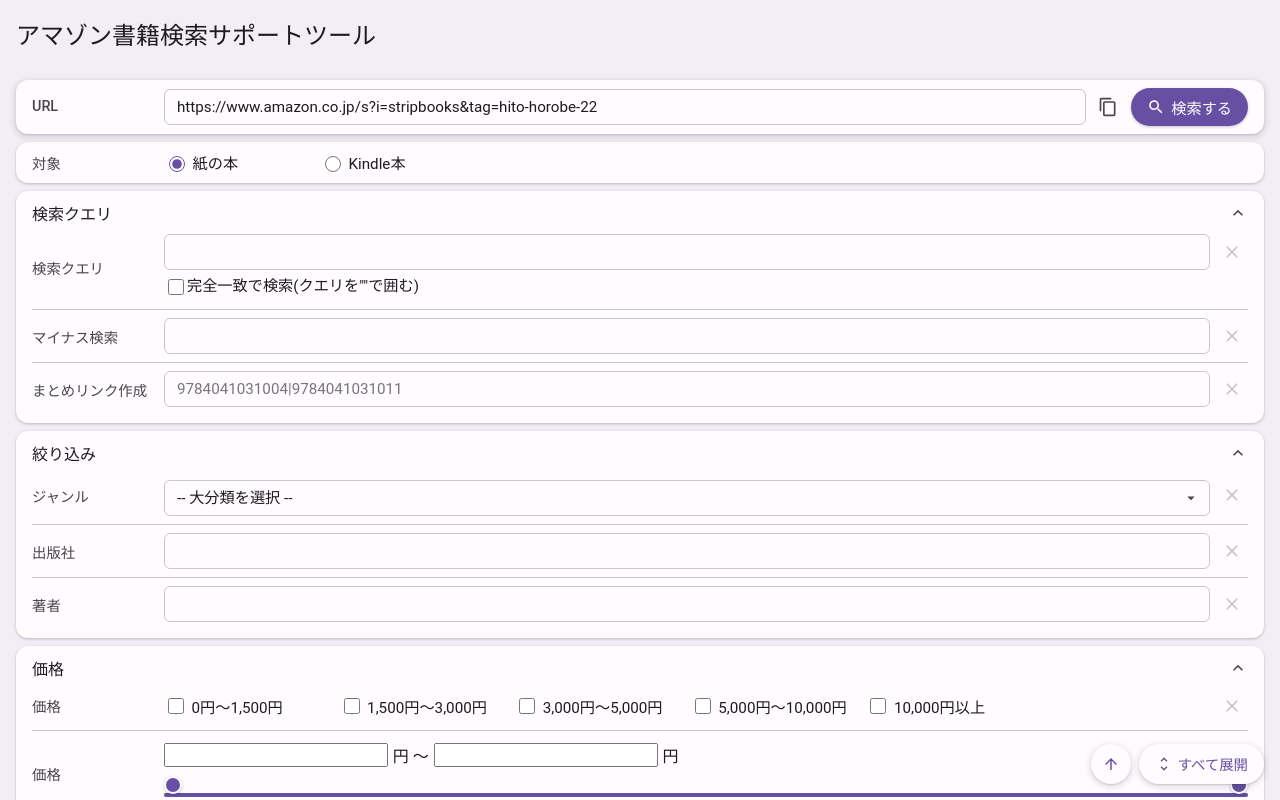
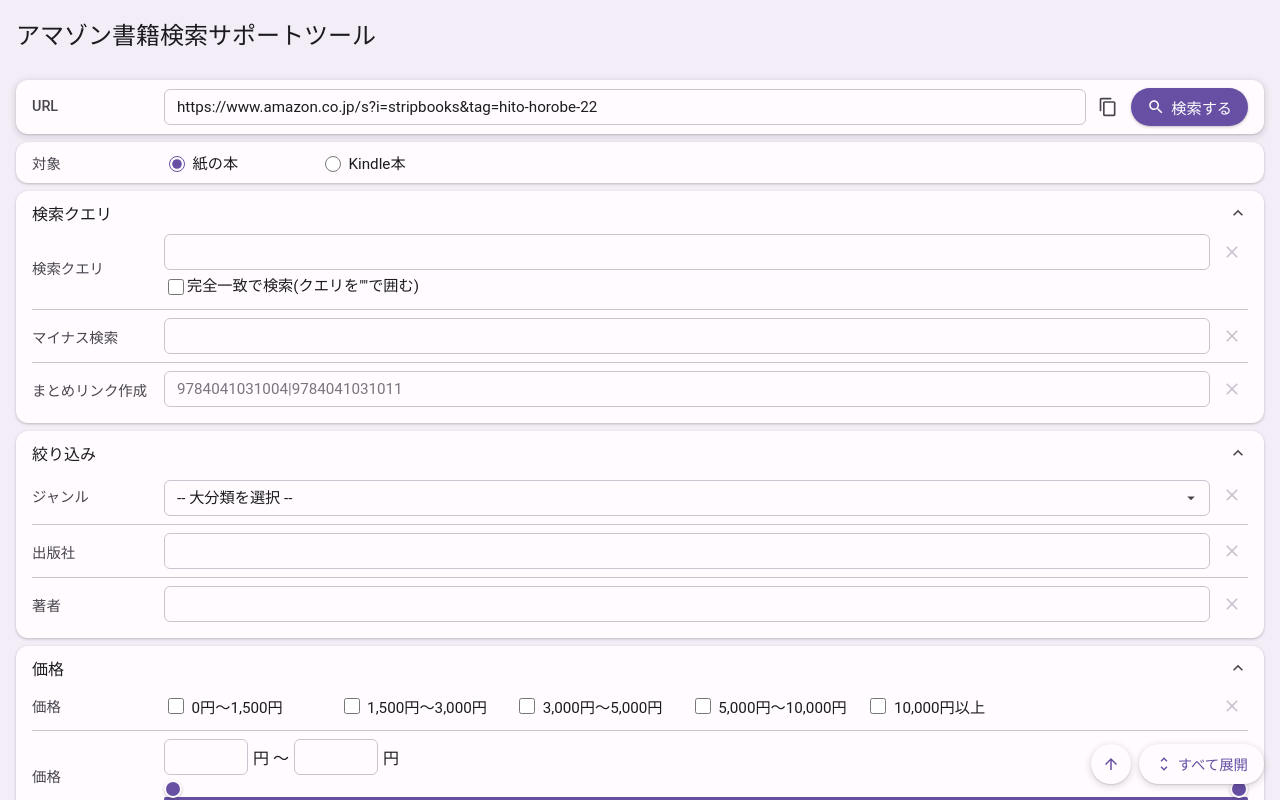
Before and after one commit to hitohorobe/amazon-book-search, a React (Vite) app: page / in a window 1280 px wide. Both pictures are taken after a click on the button "価格". Shown: the top 800 px of the page. Built offline with nearby package versions, Linux system fonts and the light colour scheme.

Commit message:
fix: 価格の数値入力欄のデザインを他の入力欄に揃え、桁数に応じた幅にする

```diff
--- a/src/components/PriceDetailField.jsx
+++ b/src/components/PriceDetailField.jsx
@@ -26,6 +26,7 @@
           <input
             type="text"
             id="input-price_low"
+            className="price-input"
             value={low}
             onChange={(e) => onChange({ low: e.target.value, high })}
           />
@@ -33,6 +34,7 @@
           <input
             type="text"
             id="input-price_high"
+            className="price-input"
             value={high}
             onChange={(e) => onChange({ low, high: e.target.value })}
           />
--- a/src/index.css
+++ b/src/index.css
@@ -156,6 +156,23 @@
 }
 .checkbox-list label { overflow-wrap: anywhere; }
 .price-range-inputs, .date-range-inputs { display: flex; align-items: center; flex-wrap: wrap; gap: 0.3em; }
+
+/* 価格の詳細指定(下限・上限)は高々6桁の数値しか入力しないため、他のテキスト欄
+   (.boxed-field-input、幅100%)とは別に、その分だけの幅を持つ専用スタイルにする。 */
+.price-input {
+  width: calc(8ch + 1rem);
+  padding: 0.5rem 0.5rem;
+  border: 1px solid var(--md-outline-variant);
+  border-radius: 6px;
+  background: var(--md-surface);
+  color: var(--md-on-surface);
+  outline: none;
+  transition: border-color 120ms ease, box-shadow 120ms ease;
+}
+.price-input:focus {
+  border-color: var(--md-primary);
+  box-shadow: 0 0 0 1px var(--md-primary);
+}
 
 /* --- ラジオボタン群(並び順など、択一で選ぶ項目)。ラベルが長めなので折り返さないよう縦1列にする --- */
 .radio-list {
```
